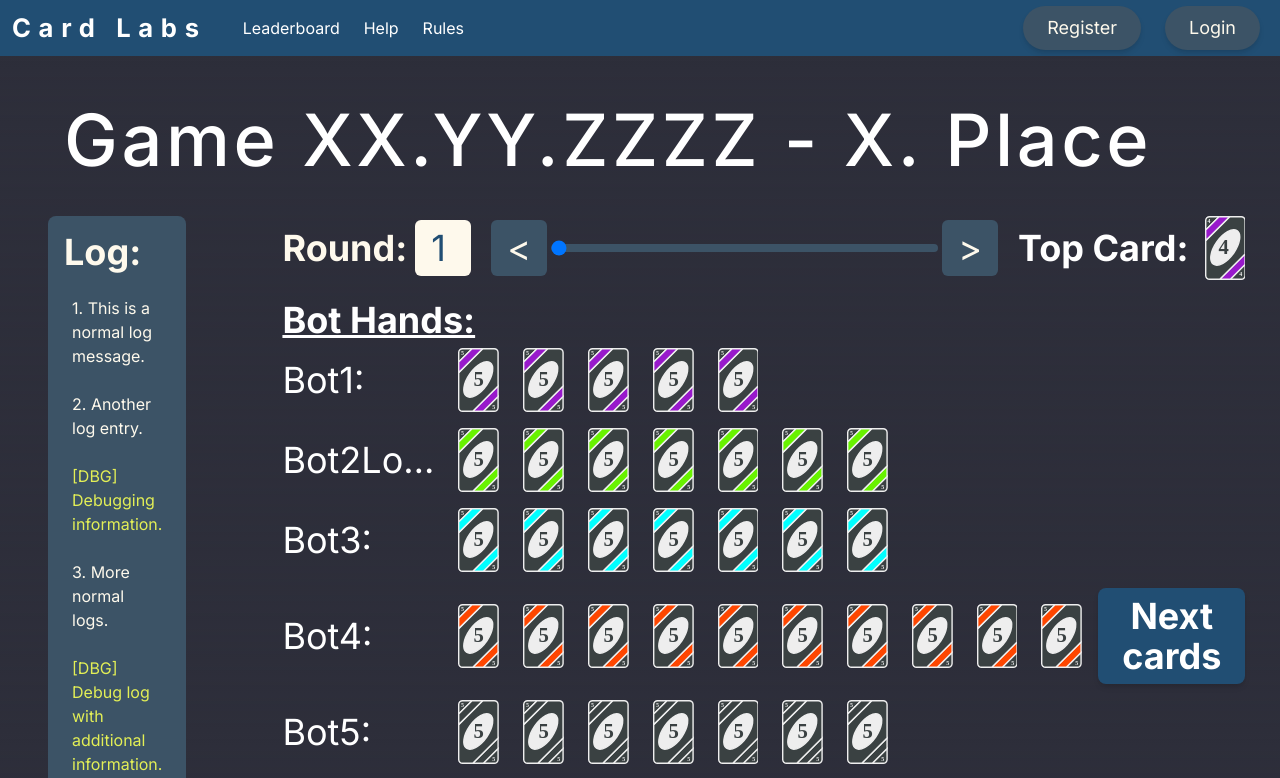
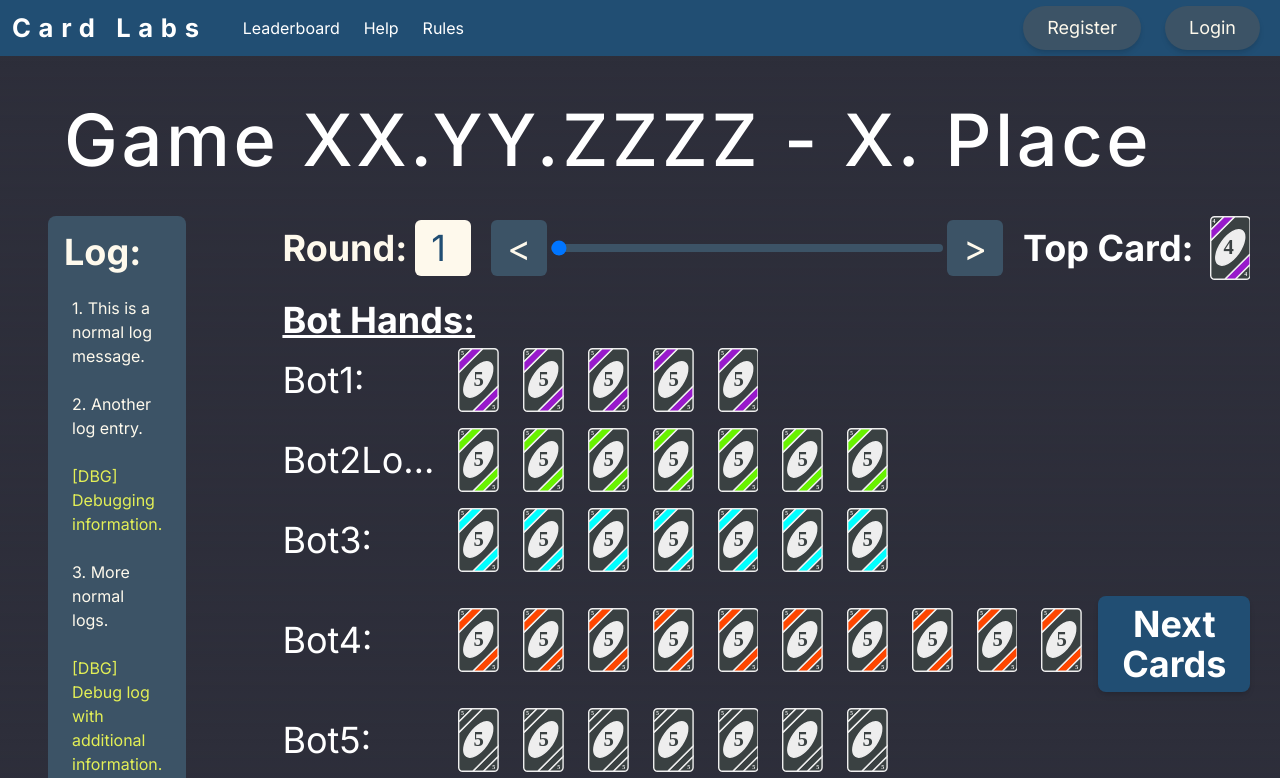
Before and after one commit to flofriday/CardLabs, a Next.js app in the folder frontend/: page /gameDetail in a window 1280 px wide. Shown: the top 778 px of the page. Built offline with nearby package versions, Linux system fonts and the light colour scheme; no server answers.

Commit message:
[#22] - add tooltip to show full botname on hover

```diff
--- a/frontend/app/gameDetail/botHandsContainer.tsx
+++ b/frontend/app/gameDetail/botHandsContainer.tsx
@@ -21,7 +21,9 @@ export default function BotHandsContainer({
   return (
     <div className="flex flex-col text-4xl py-2 items-start">
       <div className="flex items-center space-x-2">
-        <p className="flex-shrink-0 w-40 truncate">{botName}:</p>
+        <p className="flex-shrink-0 w-40 truncate" title={botName}>
+          {botName}:
+        </p>
         {cardsToShow.map((card, index) => (
           <div key={index}>
             <Card
@@ -32,12 +34,12 @@ export default function BotHandsContainer({
           </div>
         ))}
         {botHand.length > 10 && (
-          <div className="flex items-center ml-2">
+          <div className="flex items-center mt-2 ml-2">
             <button
               className="btn bg-primary p-6 py-2 font-bold rounded-lg shadow-md text-4xl  hover:bg-primary_highlight"
               onClick={() => setShowNextSet(!showNextSet)}
             >
-              {showNextSet ? "Previous cards" : "Next cards"}
+              {showNextSet ? "Previous Cards" : "Next Cards"}
             </button>
           </div>
         )}
```
